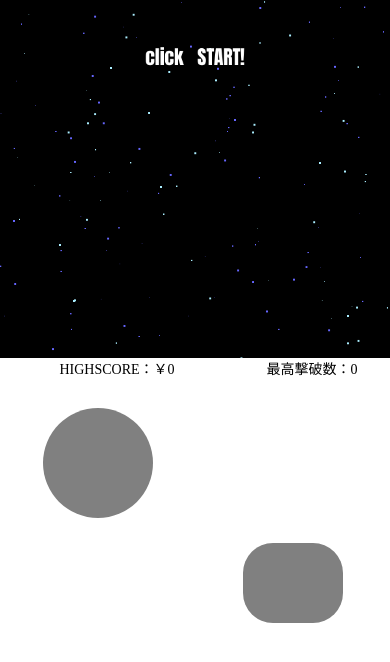
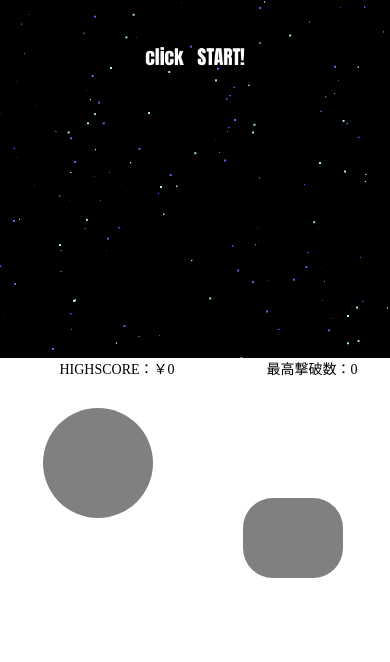
Before and after one commit to namiki-y/namiki-y, a plain HTML site: page index.html in a window 390 px wide. Drawn offline with Linux system fonts and the light colour scheme.

Commit message:
Update stylesheet.css

```diff
--- a/stylesheet.css
+++ b/stylesheet.css
@@ -47,7 +47,7 @@
   width: 50%;
   height: 120px;
   float: left;
-  padding-top: 125px;
+  padding-top: 80px;
 }
 
 #movebutton {
```
